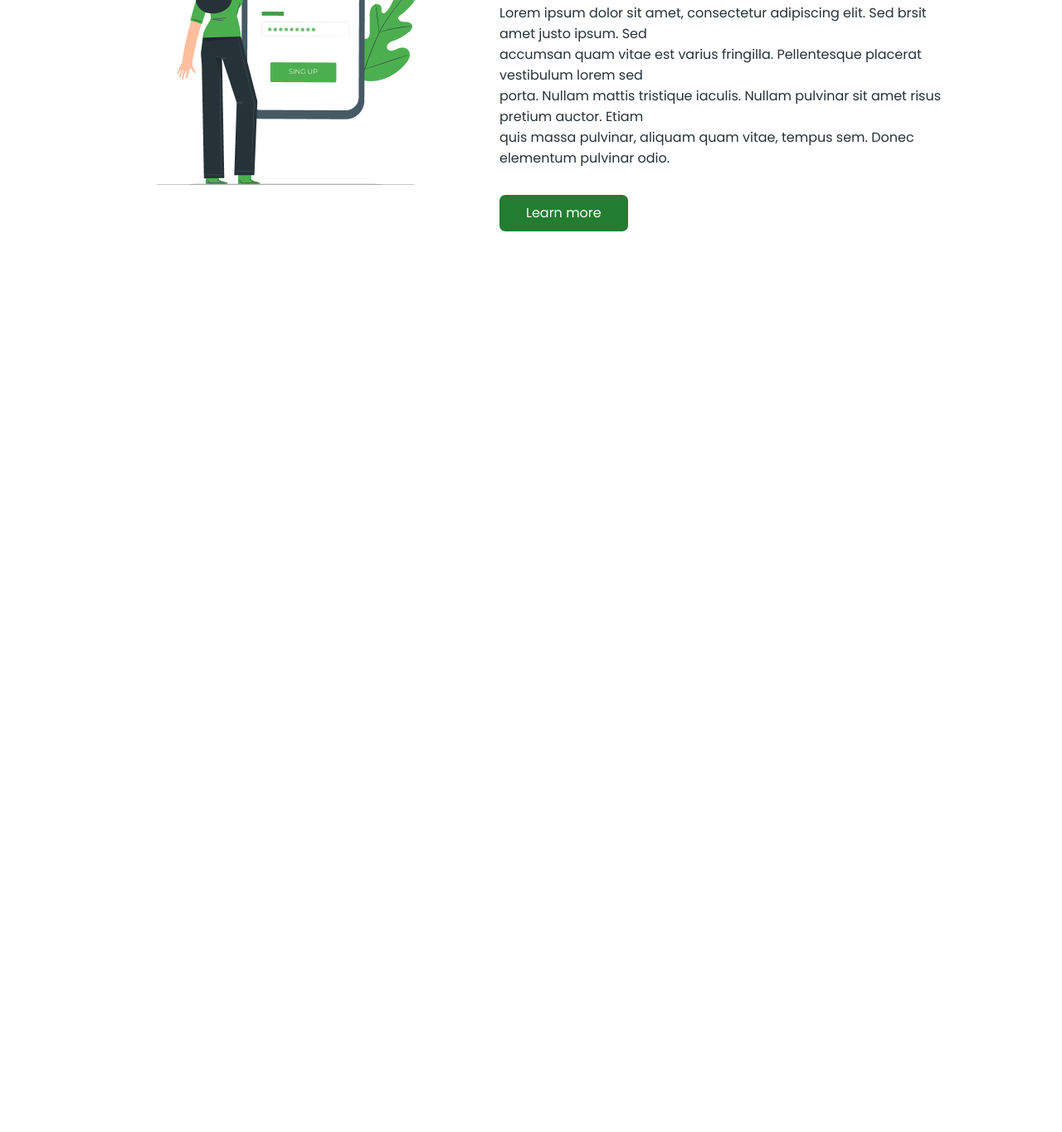
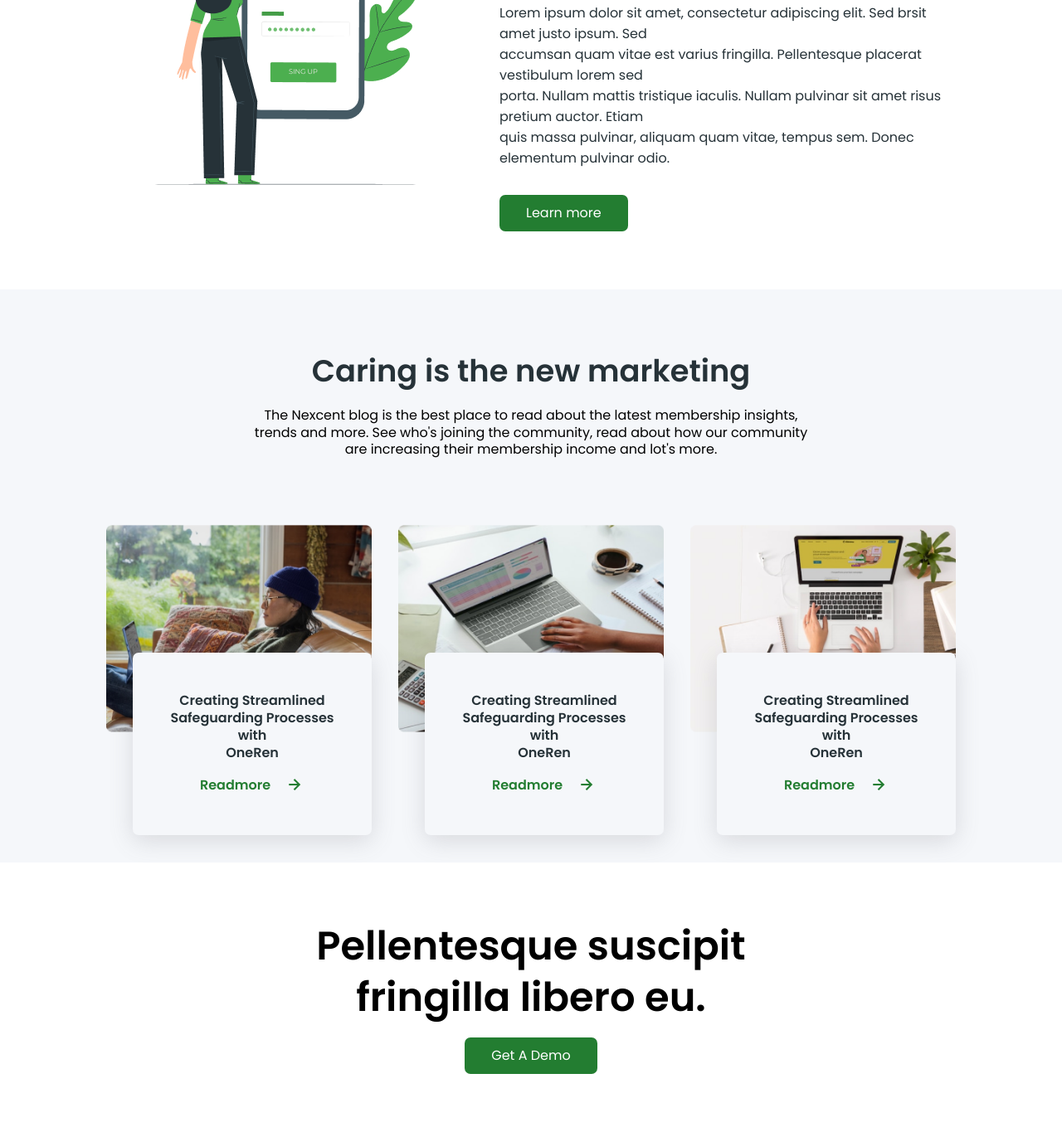
Before and after one commit to adeyemi223/Landing_page, a plain HTML site: page index.html in a window 1280 px wide. Shown: the part 3112-4477 px from the top of the page at 83% size. Before the commit the page ends 3461 px from the top, so only its background shows below. Drawn offline with nearby package versions, Linux system fonts and the light colour scheme; a web font is replaced by a local one.

Commit message:
New html and css add

```diff
--- a/index.html
+++ b/index.html
@@ -219,5 +219,71 @@
         </div>
         </div>
     </section>
+
+        <!-- ===================== product section design=============================== -->
+    <section class="product" id="product">
+        <div class="pro_header">
+            <h1>
+                Caring is the new marketing
+            </h1>
+            <p>
+                The Nexcent blog is the best place to read about the latest membership insights,<br>
+                 trends and more. See who's joining the community, read about how our community <br>
+                  are increasing their membership income and lot's more.
+            </p>
+        </div>
+        <div class="product_con">
+            <div class="pro_grid">
+                <img src="images/image 18.png" alt="">
+                <div class="proText">
+                    <p>
+                        Creating Streamlined <br> Safeguarding Processes with <br> OneRen
+                    </p>
+                    <div class="smallIcon">
+                        <small>Readmore</small>
+                        <i class='bx bx-right-arrow-alt'></i>
+                    </div>
+                </div>
+            </div>
+            <div class="pro_grid">
+                <img src="images/image 19.png" alt="">
+                <div class="proText">
+                    <p>
+                        Creating Streamlined <br> Safeguarding Processes with <br> OneRen
+                    </p>
+                    <div class="smallIcon">
+                        <small>Readmore</small>
+                        <i class='bx bx-right-arrow-alt'></i>
+                    </div>
+                </div>
+            </div>
+            <div class="pro_grid">
+                <img src="images/image 20.png" alt="">
+                <div class="proText">
+                    <p>
+                        Creating Streamlined <br> Safeguarding Processes with <br> OneRen
+                    </p>
+                    <div class="smallIcon">
+                        <small>Readmore</small>
+                        <i class='bx bx-right-arrow-alt'></i>
+                    </div>
+                </div>
+            </div>
+        </div>
+    </section>
+
+
+        <!-- ===================== FAQ section design=============================== -->
+        <section class="FAQ" id="FAQ">
+            <div class="FAQ1">
+                <h5>
+                    Pellentesque suscipit <br>
+                     fringilla libero eu.
+                </h5>
+                <div class="FAQicon">
+                    <button>Get a demo </button>
+                </div>
+            </div>
+        </section>
 </body>
 </html>
--- a/style.css
+++ b/style.css
@@ -394,3 +394,120 @@ body{
     color: #237d31;
     cursor: pointer;
 }
+
+/* =======================product design section=============================== */
+.product{
+    background: var(--bg-color);
+}
+
+.pro_header{
+    width: 100%;
+    height: auto;
+    text-align: center;
+    margin-bottom: 5rem;
+}
+
+.pro_header h1{
+    font-size: 2.3rem;
+    font-weight: 600;
+    color: #263238;
+    margin-bottom:1rem;
+}
+
+.pro_header p{
+    font-size: 1rem;
+    font-weight: 400;
+    line-height: 1.3;
+    color: #000;
+}
+
+.product_con{
+    width: 100%;
+    height: auto;
+    display: grid;
+    grid-template-columns: repeat(auto-fit, minmax(300px,auto));
+    gap: 2rem;
+    /* position: relative; */
+}
+
+.pro_grid{
+    position: relative;
+}
+
+.pro_grid img{
+    width: 100%;
+    max-width: 400px;
+    height: auto;
+}
+
+.proText{
+    background: #f5f7fa;
+    padding: 3rem 2rem;
+    text-align: center;
+    position: absolute;
+    top: 60%;
+    left: 10%;
+    box-shadow: rgba(100, 100, 111, 0.2) 0px 7px 29px 0px;
+    border-radius: 7px;
+}
+
+.proText p{
+    font-size: 1rem;
+    font-weight: 600;
+    color: #263238;
+    line-height: 1.3;
+}
+
+.smallIcon{
+    display: flex;
+    align-items: center;
+    justify-content: center;
+    margin-top: 1rem;
+    color: #237d31;
+}
+
+.smallIcon small{
+    font-size: 1rem;
+    font-weight: 600;
+    margin-right: 1rem;
+}
+
+.smallIcon i{
+    font-size: 25px;
+}
+
+#product{
+    padding: 70px 10% 150px;
+}
+
+/* =======================FAQ design section=============================== */
+.FAQ1{
+    width: 100%;
+    height: auto;
+    text-align: center;
+}
+
+.FAQ1 h5{
+    font-size: 3rem;
+    font-weight: 600;
+    line-height: 1.3;
+    margin-bottom: 1rem;
+    color: #000;
+}
+
+.FAQicon button{
+    display: inline-block;
+    padding: 0.60rem 2rem;
+    text-transform: capitalize;
+    border: none;
+    border-radius: 7px;
+    background: #237d31;
+    color: #fff;
+    font-size: 1rem;
+}
+
+.FAQicon button:hover{
+    background: var(--hover-bg);
+    cursor: pointer;
+    color: #237d31;
+}
```
